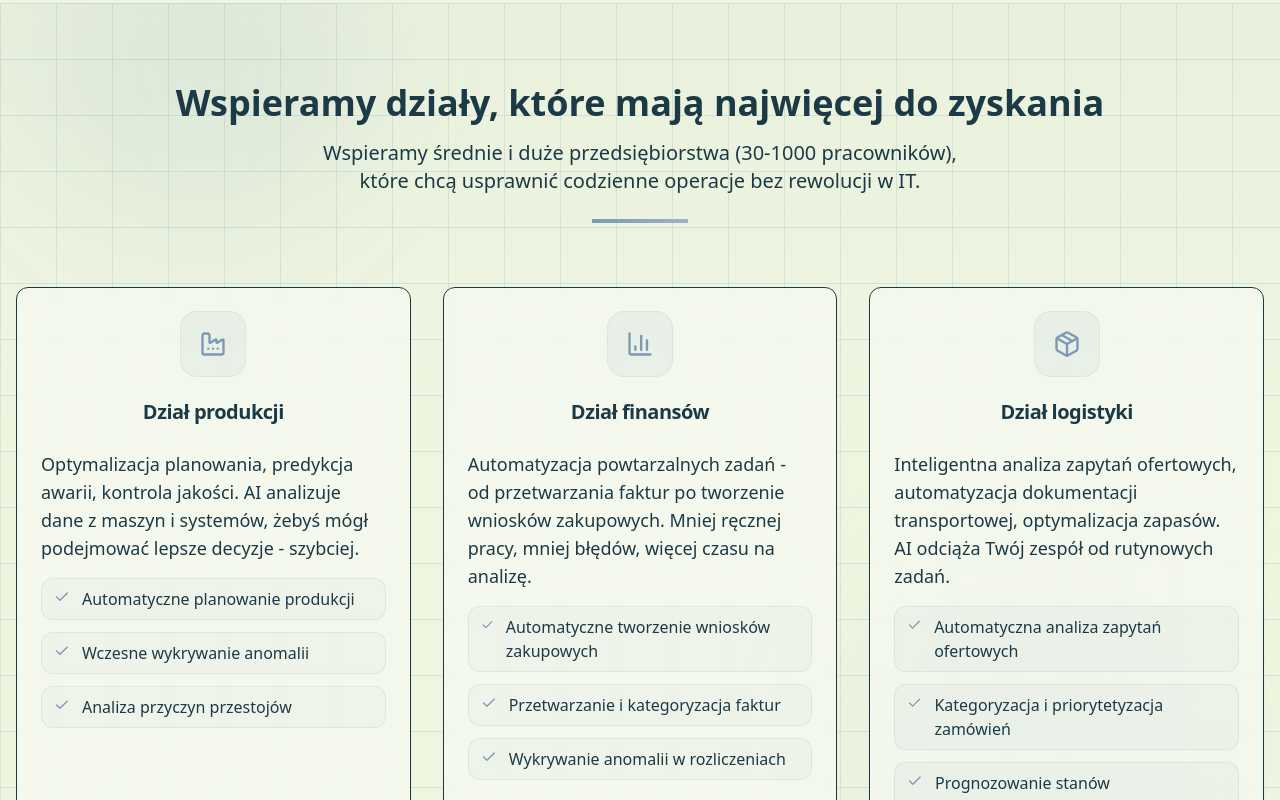
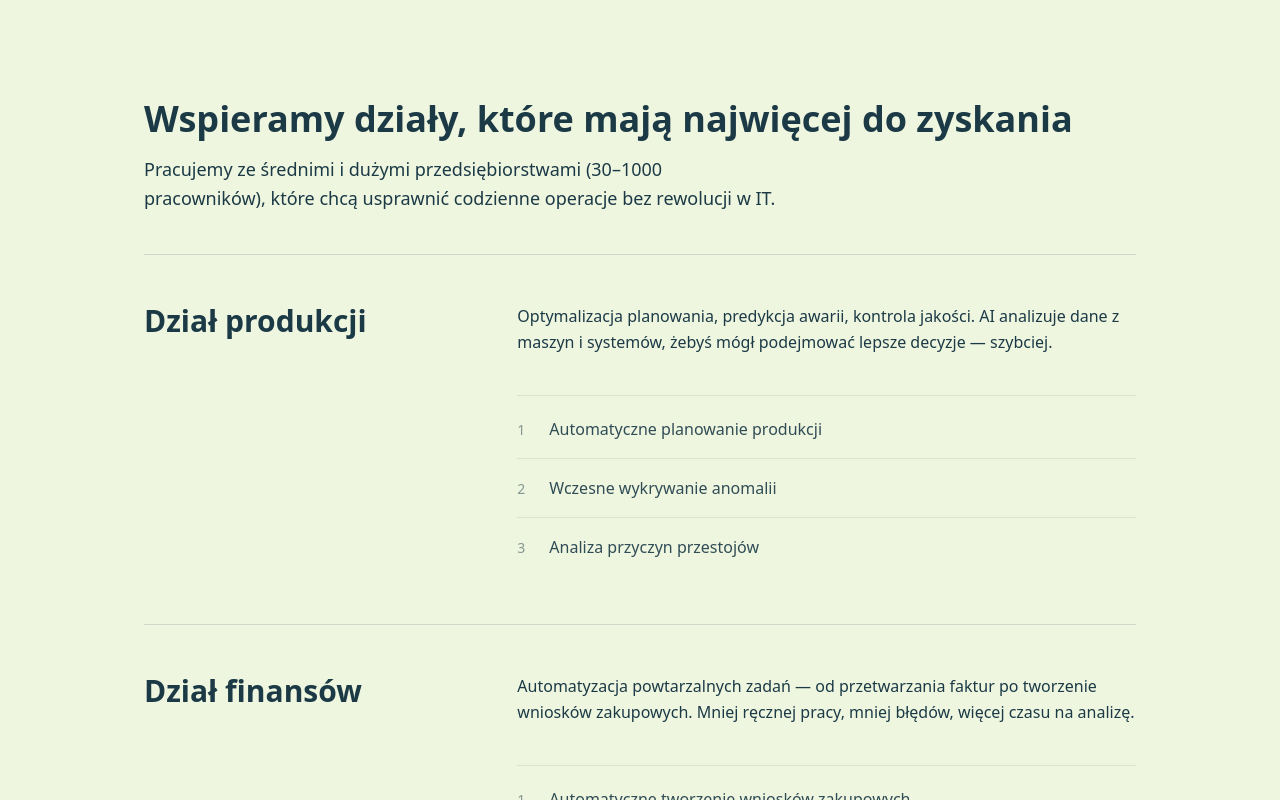
Before and after one commit to aplint-pl/aplint.github.io, a React (Vite) app: page /#dla-kogo in a window 1280 px wide. Before the commit this address led to /#oferta. Shown: the part 1740-2540 px from the top of the page. Built offline with nearby package versions, Linux system fonts and the light colour scheme.

Commit message:
Refactor layout and improve text formatting for better readability

```diff
--- a/src/components/ForWhoSection.tsx
+++ b/src/components/ForWhoSection.tsx
@@ -1,18 +1,8 @@
-import {
-  Card,
-  CardContent,
-  CardDescription,
-  CardHeader,
-  CardTitle,
-} from "@/components/ui/card";
-import { BarChart3, Check, Factory, Package } from "lucide-react";
-
 const forWho = [
   {
-    icon: Factory,
     title: "Dział produkcji",
     description:
-      "Optymalizacja planowania, predykcja awarii, kontrola jakości. AI analizuje dane z maszyn i systemów, żebyś mógł podejmować lepsze decyzje - szybciej.",
+      "Optymalizacja planowania, predykcja awarii, kontrola jakości. AI analizuje dane z maszyn i systemów, żebyś mógł podejmować lepsze decyzje — szybciej.",
     bullets: [
       "Automatyczne planowanie produkcji",
       "Wczesne wykrywanie anomalii",
@@ -20,10 +10,9 @@ const forWho = [
     ],
   },
   {
-    icon: BarChart3,
     title: "Dział finansów",
     description:
-      "Automatyzacja powtarzalnych zadań - od przetwarzania faktur po tworzenie wniosków zakupowych. Mniej ręcznej pracy, mniej błędów, więcej czasu na analizę.",
+      "Automatyzacja powtarzalnych zadań — od przetwarzania faktur po tworzenie wniosków zakupowych. Mniej ręcznej pracy, mniej błędów, więcej czasu na analizę.",
     bullets: [
       "Automatyczne tworzenie wniosków zakupowych",
       "Przetwarzanie i kategoryzacja faktur",
@@ -31,7 +20,6 @@ const forWho = [
     ],
   },
   {
-    icon: Package,
     title: "Dział logistyki",
     description:
       "Inteligentna analiza zapytań ofertowych, automatyzacja dokumentacji transportowej, optymalizacja zapasów. AI odciąża Twój zespół od rutynowych zadań.",
@@ -45,67 +33,57 @@ const forWho = [
 
 export default function ForWhoSection() {
   return (
-    <section
-      id="dla-kogo"
-      className="relative scroll-mt-14 py-20 overflow-hidden"
-    >
-      <div className="absolute inset-0 pointer-events-none">
-        <div className="absolute inset-0 bg-gradient-to-b from-primary/5 via-transparent to-background" />
-        <div
-          className="absolute inset-0 opacity-20 [background-image:linear-gradient(to_right,hsl(var(--primary))_1px,transparent_1px),linear-gradient(to_bottom,hsl(var(--primary))_1px,transparent_1px)] [background-size:56px_56px]"
-        />
-        <div className="absolute -top-24 left-10 w-80 h-80 bg-primary/10 rounded-full blur-3xl" />
-        <div className="absolute bottom-0 right-10 w-96 h-96 bg-primary-glow/10 rounded-full blur-3xl" />
-      </div>
-
-      <div className="container mx-auto relative">
-        <div className="text-center mb-16">
-          <h2 className="text-3xl md:text-4xl font-bold mb-4 text-foreground text-balance">
+    <section id="dla-kogo" className="scroll-mt-14 py-20">
+      <div className="container mx-auto max-w-5xl px-4">
+        <header className="mb-12 border-b border-foreground/15 pb-10">
+          <h2 className="text-3xl md:text-4xl font-bold text-foreground text-balance mb-4">
             Wspieramy działy, które mają najwięcej do zyskania
           </h2>
-          <p className="text-xl text-muted-foreground max-w-3xl mx-auto text-balance">
-            Wspieramy średnie i duże przedsiębiorstwa (30-1000 pracowników),
-            które chcą usprawnić codzienne operacje bez rewolucji w IT.
+          <p className="text-lg text-muted-foreground max-w-3xl leading-relaxed text-balance">
+            Pracujemy ze średnimi i dużymi przedsiębiorstwami (30–1000
+            pracowników), które chcą usprawnić codzienne operacje bez rewolucji
+            w IT.
           </p>
-          <div className="w-24 h-1 bg-gradient-primary mx-auto mt-6" />
-        </div>
+        </header>
 
-        <div className="grid lg:grid-cols-3 gap-8">
+        <div className="divide-y divide-foreground/15">
           {forWho.map((item) => (
-            <Card
+            <article
               key={item.title}
-              className="group max-w-md mx-auto relative bg-gradient-to-br from-primary/15 to-transparent border-border bg-card/60 backdrop-blur-sm"
+              className="grid gap-8 py-12 first:pt-0 last:pb-0 md:grid-cols-[minmax(0,1fr)_minmax(0,2fr)] md:gap-12 lg:gap-16"
             >
-              <CardHeader className="text-center relative z-10">
-                <div className="mx-auto w-16 h-16 rounded-2xl bg-primary/10 ring-1 ring-primary/20 flex items-center justify-center mb-4">
-                  <item.icon
-                    className="h-7 w-7 text-primary"
-                    aria-hidden="true"
-                  />
-                </div>
-                <CardTitle className="text-xl text-foreground">
-                  {item.title}
-                </CardTitle>
-              </CardHeader>
-              <CardContent className="relative z-10">
-                <CardDescription className="text-muted-foreground leading-relaxed mb-4 text-base md:text-lg">
+              <h3 className="text-2xl md:text-3xl font-bold text-foreground text-balance">
+                {item.title}
+              </h3>
+
+              <div>
+                <p className="text-muted-foreground leading-relaxed mb-8 md:mb-10">
                   {item.description}
-                </CardDescription>
-                <ul className="space-y-3 text-muted-foreground">
-                  {item.bullets.map((b) => (
+                </p>
+
+                <ul
+                  role="list"
+                  className="border-t border-foreground/10 divide-y divide-foreground/10"
+                >
+                  {item.bullets.map((bullet, index) => (
                     <li
-                      key={b}
-                      className="flex items-start gap-3 rounded-lg border border-primary/15 bg-primary/5 px-3 py-2 transition-colors hover:border-primary/25"
+                      key={bullet}
+                      className="flex items-baseline gap-6 py-4 first:pt-5"
                     >
-                      <Check className="mt-0.5 h-4 w-4 text-primary" aria-hidden="true" />
-                      <span className="leading-relaxed text-sm md:text-base">
-                        {b}
+                      <span
+                        className="shrink-0 text-sm font-medium tabular-nums text-muted-foreground/50"
+                        aria-hidden="true"
+                      >
+                        {String(index + 1)}
+                      </span>
+                      <span className="text-foreground/90 leading-relaxed">
+                        {bullet}
                       </span>
                     </li>
                   ))}
                 </ul>
-              </CardContent>
-            </Card>
+              </div>
+            </article>
           ))}
         </div>
       </div>
--- a/src/components/HighlightsSection.tsx
+++ b/src/components/HighlightsSection.tsx
@@ -70,7 +70,7 @@ export default function HighlightsSection() {
 
               <CardHeader className="relative z-10">
                 <div className="flex items-center justify-center mb-4">
-                  <span className="inline-flex items-center rounded-full border border-primary/20 bg-primary/5 px-3 py-1 text-xs font-semibold text-primary">
+                  <span className="inline-flex items-center rounded-full border border-primary/20 bg-primary/5 px-3 py-1 font-semibold text-primary">
                     {h.label}
                   </span>
                 </div>
--- a/src/components/ServicesSection.tsx
+++ b/src/components/ServicesSection.tsx
@@ -49,11 +49,8 @@ const ServicesSection = () => {
       <div className="container mx-auto">
         <div className="text-center mb-16">
           <h2 className="text-3xl md:text-4xl font-bold mb-4 text-foreground">
-            Co robimy
+            Trzy obszary, w których AI przynosi wymierne korzyści
           </h2>
-          <p className="text-lg text-muted-foreground mb-6 max-w-2xl mx-auto text-balance">
-            Trzy obszary, w których AI przynosi wymierne korzyści
-          </p>
           <div className="w-24 h-1 bg-gradient-primary mx-auto" />
         </div>
 
--- a/src/components/TechnologiesSection.tsx
+++ b/src/components/TechnologiesSection.tsx
@@ -1,10 +1,26 @@
-import {
-  Card,
-  CardContent,
-  CardHeader,
-  CardTitle,
-} from "@/components/ui/card";
-import { ShieldCheck } from "lucide-react";
+const privacyPoints = [
+  {
+    title: "Pełna zgodność z RODO",
+    description: "Od projektowania po wdrożenie i utrzymanie.",
+  },
+  {
+    title: "Wdrożenie on-premise",
+    description: "AI może działać lokalnie, na serwerach klienta.",
+  },
+  {
+    title: "Opcja zero transferu danych",
+    description:
+      "Informacje nie muszą opuszczać infrastruktury firmy, jeśli jest to wymagane.",
+  },
+  {
+    title: "Pełna kontrola",
+    description: "Zachowujesz 100% własności i nadzoru nad danymi.",
+  },
+  {
+    title: "Audytowalność",
+    description: "Przejrzyste procesy gotowe na kontrole i certyfikacje.",
+  },
+];
 
 type TechnologyItem = {
   name: string;
@@ -41,8 +57,8 @@ const TechnologiesSection = () => {
   ];
 
   return (
-    <section id="technologie" className="scroll-mt-14 py-20">
-      <div className="container mx-auto">
+    <section id="technologie" className="scroll-mt-14">
+      <div className="container mx-auto py-20">
         <div className="text-center mb-16">
           <h2 className="text-3xl md:text-4xl font-bold mb-4 text-foreground">
             Technologie, które stosujemy
@@ -53,7 +69,7 @@ const TechnologiesSection = () => {
           <div className="w-24 h-1 bg-gradient-primary mx-auto" />
         </div>
 
-        <div className="grid grid-cols-3 sm:grid-cols-4 md:grid-cols-5 lg:grid-cols-7 xl:grid-cols-9 gap-3 mb-12">
+        <div className="grid grid-cols-3 sm:grid-cols-4 md:grid-cols-5 lg:grid-cols-7 xl:grid-cols-9 gap-3">
           {technologies.map((tech) => (
             <div
               key={tech.name}
@@ -91,44 +107,37 @@ const TechnologiesSection = () => {
             </div>
           ))}
         </div>
+      </div>
 
-        <div className="bg-gradient-to-r from-primary/10 to-primary-glow/10 rounded-lg p-8 border border-primary/20 backdrop-blur-sm">
-          <h3 className="text-2xl font-bold text-foreground mb-4">
-            <ShieldCheck
-              className="inline-block mr-2 h-7 w-7 text-primary align-[-2px]"
-              aria-hidden="true"
-            />
-            Prywatność i zgodność
-          </h3>
-          <div className="text-muted-foreground text-lg leading-relaxed">
-            <p className="mb-3 text-balance">
-              Prywatność i zgodność regulacyjna są wbudowane w każde nasze
-              rozwiązanie.{" "}
-              <strong>
-                Dostosowujemy model wdrożenia do wymagań klienta
-              </strong>{" "}
-              - od rozwiązań chmurowych po całkowicie lokalne instalacje:
-            </p>
-            <ul className="space-y-2 list-none">
-              <li>
-                <strong>Pełna zgodność z RODO</strong> - od projektowania po
-                wdrożenie i utrzymanie
-              </li>
-              <li>
-                <strong>Możliwość wdrożenia on-premise</strong> - AI może działać
-                lokalnie, na serwerach klienta
-              </li>
-              <li>
-                <strong>Opcja zero transferu danych</strong> - informacje nie
-                muszą opuszczać infrastruktury firmy, jeśli jest to wymagane
-              </li>
-              <li>
-                <strong>Pełna kontrola</strong> - zachowujesz 100% własności i nadzoru nad danymi
-              </li>
-              <li>
-                <strong>Audytowalność</strong> - przejrzyste procesy gotowe na
-                kontrole i certyfikacje
-              </li>
+      <div className="bg-card border-y border-border/40 py-20">
+        <div className="container mx-auto">
+          <div className="grid gap-12 md:grid-cols-[minmax(0,2fr)_minmax(0,3fr)] md:gap-12 lg:gap-20 items-start">
+            <div>
+              <h3 className="text-2xl md:text-3xl font-bold text-foreground mb-6 text-balance">
+                Prywatność i zgodność
+              </h3>
+              <p className="text-lg md:text-xl text-muted-foreground leading-relaxed mb-4 text-balance">
+                Prywatność i zgodność regulacyjna są wbudowane w każde nasze
+                rozwiązanie.
+              </p>
+              <p className="text-lg md:text-xl font-semibold text-foreground leading-relaxed text-balance">
+                Dostosowujemy model wdrożenia do wymagań klienta — od chmury po
+                całkowicie lokalne instalacje.
+              </p>
+            </div>
+
+            <ul
+              role="list"
+              className="border-y border-foreground/10 divide-y divide-foreground/10"
+            >
+              {privacyPoints.map((point) => (
+                <li key={point.title} className="py-5 first:pt-6 last:pb-6">
+                  <p className="font-semibold text-foreground">{point.title}</p>
+                  <p className="mt-1 text-muted-foreground leading-relaxed">
+                    {point.description}
+                  </p>
+                </li>
+              ))}
             </ul>
           </div>
         </div>
```
Also changed, not shown: src/components/ProcessSection.tsx (+9 -9 lines).
